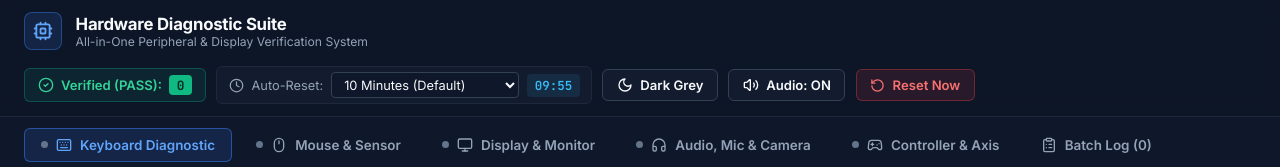
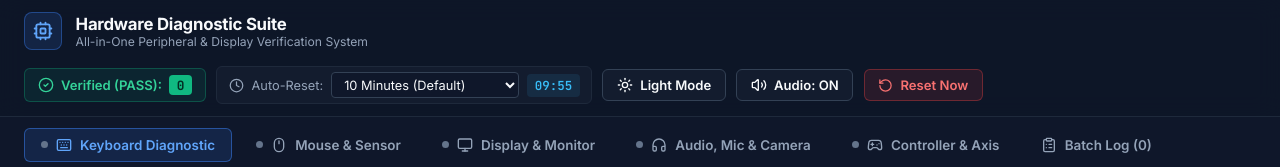
Before and after one commit to Noidea1001/KeyandScreenTest, a React (Vite) app: page / in a window 1280 px wide. Shown: the top 167 px of the page. Built offline with nearby package versions, Linux system fonts and the light colour scheme; a web font is replaced by a local one.

Commit message:
feat(theme): wire root data-theme state switcher between Dark Grey and Light modes

```diff
--- a/src/App.tsx
+++ b/src/App.tsx
@@ -2,7 +2,8 @@ import React, { useState, useEffect, useCallback, useRef } from 'react';
 import {
   ModuleTab,
   BatchRecord,
-  PassNotification
+  PassNotification,
+  ThemeMode
 } from './types/hardware';
 import { soundEngine } from './utils/soundEngine';
 import { Header } from './components/Header';
@@ -17,6 +18,7 @@ import { BatchHistoryTable } from './components/BatchHistoryTable';
 
 export const App: React.FC = () => {
   const [activeTab, setActiveTab] = useState<ModuleTab>('keyboard');
+  const [theme, setTheme] = useState<ThemeMode>('dark');
   const [resetDurationSec, setResetDurationSec] = useState<number>(600); // Default 10 minutes
   const [remainingSec, setRemainingSec] = useState<number>(600);
   const [soundEnabled, setSoundEnabled] = useState<boolean>(true);
@@ -26,6 +28,10 @@ export const App: React.FC = () => {
   const [batchHistory, setBatchHistory] = useState<BatchRecord[]>([]);
 
   const escTimesRef = useRef<number[]>([]);
+
+  useEffect(() => {
+    document.documentElement.setAttribute('data-theme', theme);
+  }, [theme]);
 
   const triggerInstantReset = useCallback(() => {
     setPassNotification(null);
@@ -115,6 +121,10 @@ export const App: React.FC = () => {
     setSoundEnabled(next);
   };
 
+  const handleToggleTheme = () => {
+    setTheme((prev) => (prev === 'dark' ? 'light' : 'dark'));
+  };
+
   const handleSelectTab = (tab: ModuleTab) => {
     setActiveTab(tab);
     setPassNotification(null);
@@ -127,8 +137,10 @@ export const App: React.FC = () => {
         resetDurationSec={resetDurationSec}
         remainingSec={remainingSec}
         soundEnabled={soundEnabled}
+        theme={theme}
         onDurationChange={handleDurationChange}
         onToggleSound={handleToggleSound}
+        onToggleTheme={handleToggleTheme}
         onInstantReset={triggerInstantReset}
       />
 
```
